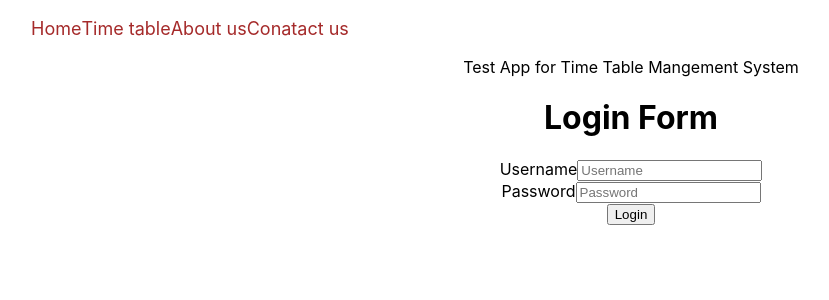
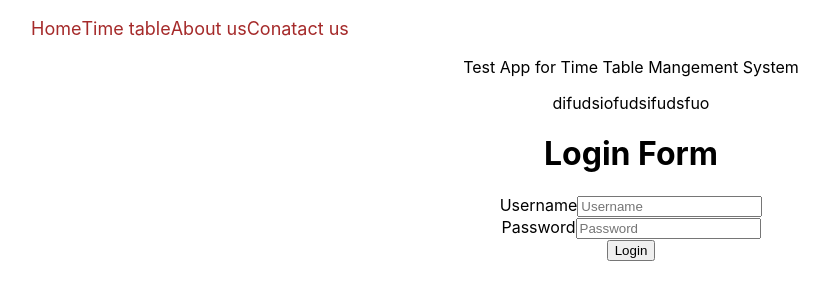
Before and after one commit to kelummadusanka/Time_Table_Management, a React (Create React App) app in the folder client/: page / in a window 1280 px wide. Shown: the top 300 px of the page, without its empty margins (9-838 px from the left). Built offline with nearby package versions, Linux system fonts and the light colour scheme.

Commit message:
create login page

```diff
--- a/client/src/App.js
+++ b/client/src/App.js
@@ -8,6 +8,7 @@ function App() {
     <div className="App">
       <Nav/>
       Test App for Time Table Mangement System
+      <p>difudsiofudsifudsfuo</p>
       <Login />
     </div>
   );
```
